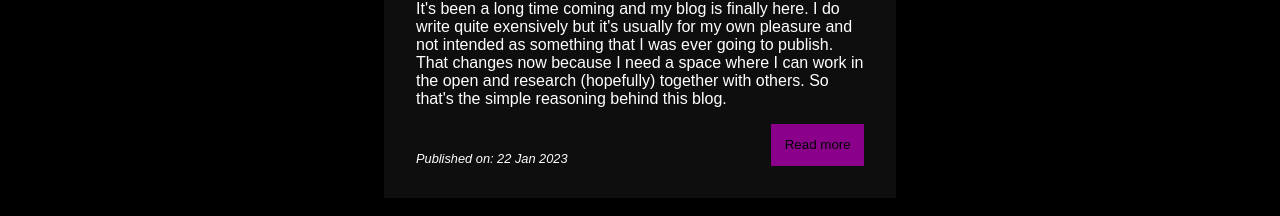
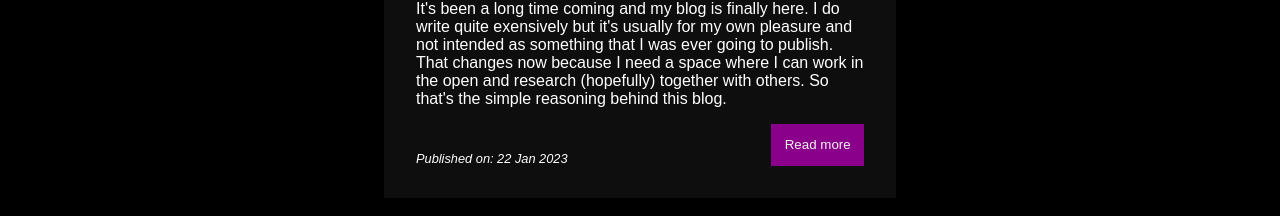
Before and after one commit to saldestechnology/blog, a Next.js app: page / in a window 1280 px wide. Shown: the part 164-380 px from the top of the page. Built offline with nearby package versions, Linux system fonts and the light colour scheme.

Commit message:
added Button component

```diff
--- /dev/null
+++ b/components/Button.tsx
@@ -0,0 +1,27 @@
+import { useRouter } from "next/router";
+import React from "react";
+import { UrlObject } from "url";
+
+interface Props {
+  href: string | UrlObject;
+  text: string;
+}
+
+export default function Button({ href, text }: Props) {
+  const router = useRouter();
+  return (
+    <div>
+      <button className="btn" onClick={() => router.push(href)}>
+        {text}
+      </button>
+      <style jsx>{`
+        .btn {
+          background: darkmagenta;
+          padding: 1em;
+          border: none;
+          color: #f2f2f2;
+        }
+      `}</style>
+    </div>
+  );
+}
--- a/components/ListPosts.tsx
+++ b/components/ListPosts.tsx
@@ -1,6 +1,7 @@
 import Link from "next/link";
 import { useRouter } from "next/router";
 import React from "react";
+import Button from "./Button";
 
 interface Props {
   posts: Array<Post>;
@@ -16,17 +17,13 @@ function ListPosts({ posts }: Props) {
           <p className="exerpt">{post.data.excerpt}</p>
           <div className="container">
             <em className="published">Published on: {post.data.publishedOn}</em>
-            <button
-              className="readmore"
-              onClick={() =>
-                router.push({
-                  pathname: "/post/[slug]",
-                  query: { slug: encodeURIComponent(post.slug) },
-                })
-              }
-            >
-              Read more
-            </button>
+            <Button
+              href={{
+                pathname: "/post/[slug]",
+                query: { slug: encodeURIComponent(post.slug) },
+              }}
+              text="Read more"
+            />
           </div>
         </div>
       ))}
```
Also changed, not shown: pages/post/[slug].tsx (+2 -8 lines).
